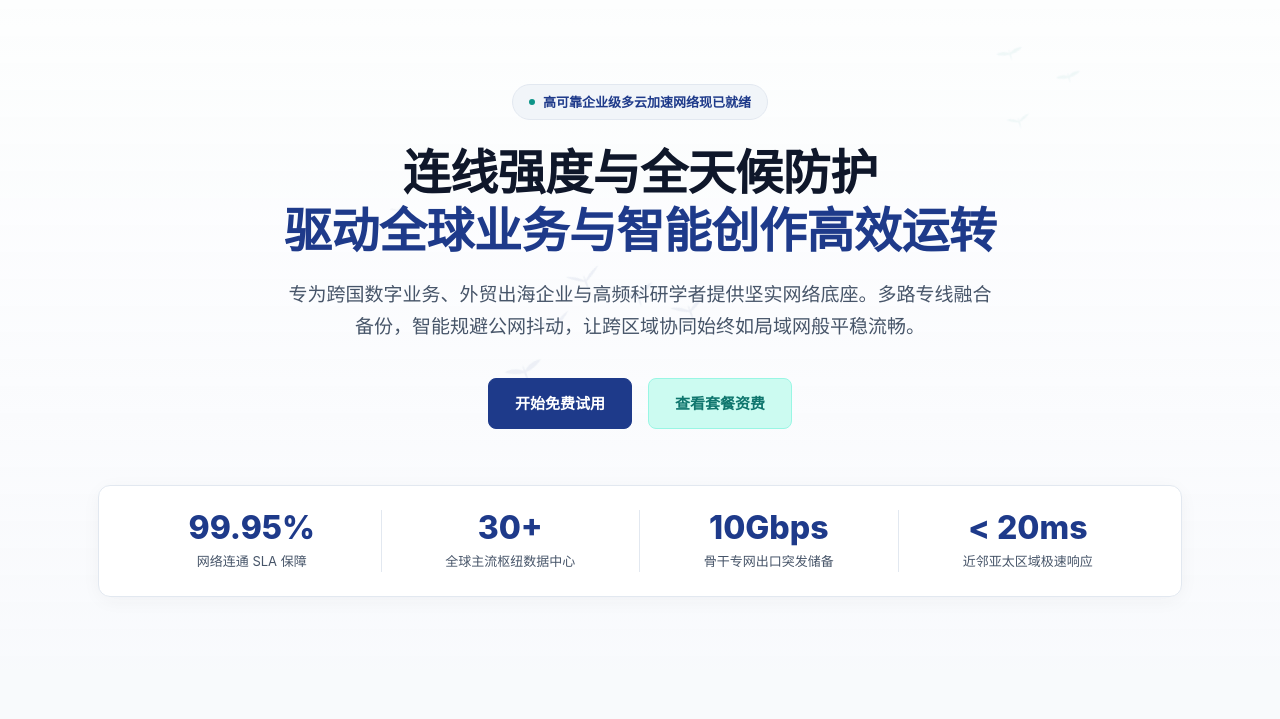
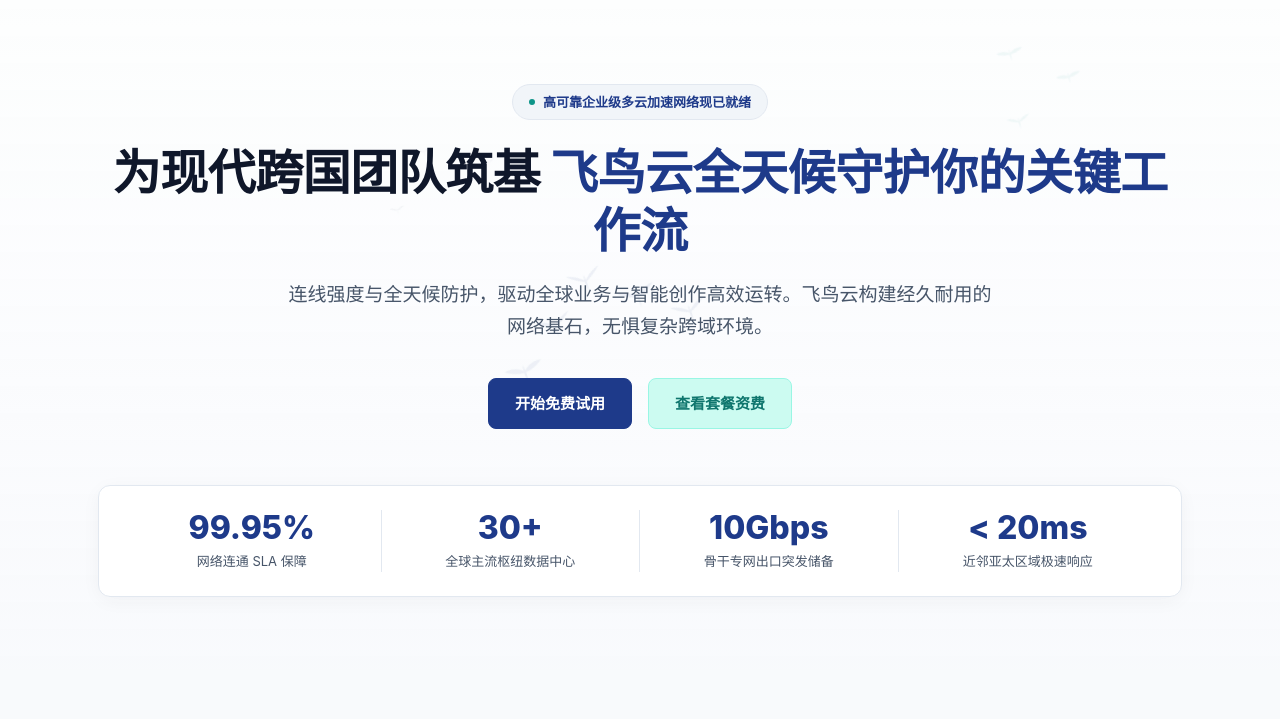
Before and after one commit to 9jacky9/flyingbirdcloud.homes, a plain HTML site: page index.html in a window 1280 px wide. Shown: the part 81-800 px from the top of the page. Drawn offline with Linux system fonts and the light colour scheme.

Commit message:
revert: restore original layout and structure prior to pricing changes while keeping bespoke hero introduction

```diff
--- a/index.html
+++ b/index.html
@@ -3,7 +3,7 @@
 <head>
   <meta charset="UTF-8">
   <meta name="viewport" content="width=device-width, initial-scale=1.0">
-  <title>飞鸟云官网 - 全球智能多云专网网络加速平台 | 企业级跨境协同与极速秒开保障[高口碑机场推荐]</title>
+  <title>飞鸟云专线服务 - 全球智能多云专网网络加速平台 | 企业级跨境协同与极速秒开保障[高口碑机场推荐]</title>
   <meta name="description" content="【飞鸟云官方平台】面向跨境出海品牌、跨国研发团队与高阶创作者打造的企业级网络加速服务体系。依托全球30+核心骨干数据中心与纯净独享IP池，实现跨洋音视频会议与4K超清素材极速秒开，承诺严格无日志合规审计。2026年值得信赖的商业级机场推荐，即刻注册尊享高效平稳网络。">
   <meta name="keywords" content="飞鸟云,网络加速,极速秒开,机场推荐,企业级专线,跨境电商防关联,多云互联加速,低延迟专网,出海网络加速">
   <link rel="canonical" href="https://flyingbirdcloud.homes/">
@@ -127,14 +127,9 @@
         高可靠企业级多云加速网络现已就绪
       </div>
 
-      <h1 class="editorial-hero-title">
-        连线强度与全天候防护<br>
-        <span>驱动全球业务与智能创作高效运转</span>
-      </h1>
+      <h1 class="editorial-hero-title">为现代跨国团队筑基 <span>飞鸟云全天候守护你的关键工作流</span></h1>
 
-      <p class="editorial-hero-lead">
-        专为跨国数字业务、外贸出海企业与高频科研学者提供坚实网络底座。多路专线融合备份，智能规避公网抖动，让跨区域协同始终如局域网般平稳流畅。
-      </p>
+      <p class="editorial-hero-lead">连线强度与全天候防护，驱动全球业务与智能创作高效运转。飞鸟云构建经久耐用的网络基石，无惧复杂跨域环境。</p>
 
       <div class="editorial-cta-wrap">
         <a href="https://ww012.twilightaff.com/#/?code=A56DH1Af" class="ed-btn ed-btn-primary" rel="nofollow" target="_blank">开始免费试用</a>
```
Also changed, not shown: flyingbird-cloud-enterprise-solution-review.html (+1 -1 lines), perspectives.html (+1 -1 lines), sitemap.html (+2 -2 lines).
